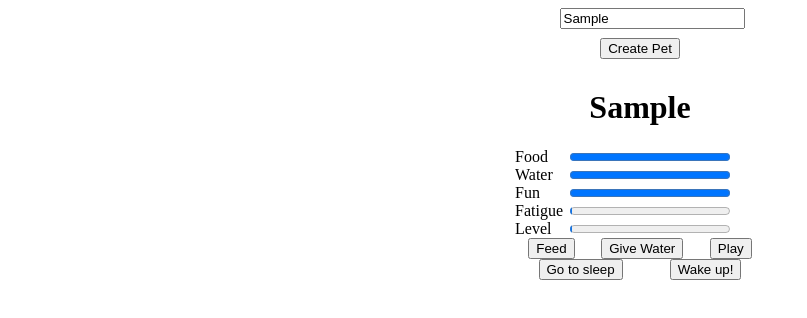
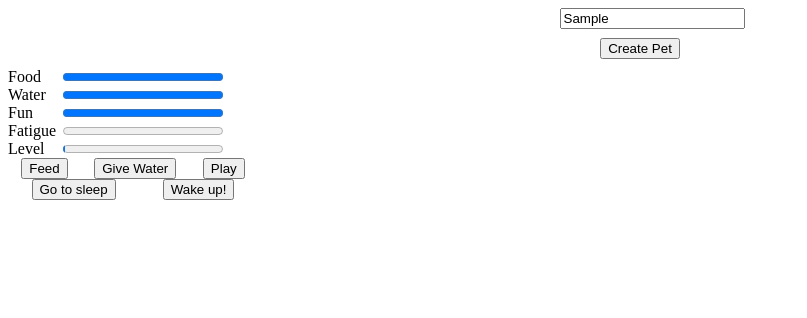
Before and after one commit to iulian-redinciuc/tamagotchi-app, a plain HTML site: page index.html in a window 1280 px wide. Both pictures are taken after typing "Sample" into the empty fields and a click on the button "Create Pet". Shown: the whole page, without its empty margins (0-807 px from the left). Drawn offline with Linux system fonts and the light colour scheme.

Commit message:
added mvc

```diff
--- /dev/null
+++ b/ctrl.js
@@ -0,0 +1,16 @@
+let submitBtn = document.getElementById("sbm-form");
+
+
+
+submitBtn.addEventListener("click", function (e) {
+
+    e.preventDefault();
+    let petName = document.getElementById("pet-name").value;
+    let view = createPet(PetModel, petName);
+    PetModel.addPet(petName);
+    document.getElementById("pets2").appendChild(view);
+
+
+
+
+})
--- a/index.html
+++ b/index.html
@@ -16,10 +16,13 @@
         <button id="sbm-form">Create Pet</button>
     </form>
 </div>
-<div id="pets">
+<div id="pets2">
 
 </div>
-<script src="./script.js"></script>
+<!-- <script src="./script.js"></script> -->
+<script src="./model.js"></script>
+<script src="./view.js"></script>
+<script src="./ctrl.js"></script>
 <script>
 
 </script>
--- /dev/null
+++ b/model.js
@@ -0,0 +1,22 @@
+let PetModel = (function() {
+    let myPets = [];
+    let myObservers = [];
+
+    function notifySubscribers() {
+        myObservers.forEach(function(observer) {
+            if(typeof observer.notify === "function") {
+                observer.notify(myPets);
+            }
+        })
+    }
+
+    return {
+        addPet: function (pet) {
+            myPets.push(pet);
+            notifySubscribers();
+        },
+        subscribe(observer) {
+            myObservers.push(observer);
+        }
+    }
+})();
--- /dev/null
+++ b/view.js
@@ -0,0 +1,215 @@
+function createPet(myModel, name, food = 100, water = 100, fun = 100, fatigue = 0) {
+
+        let pet = {
+            name: name,
+            isAlive: true,
+            isSleeping: false,
+            food: food,
+            water: water,
+            fun: fun,
+            fatigue: fatigue,
+            level: 1,
+            endGame: function () {
+
+                pet.isAlive = false;
+                pet.petNeedsObject.clearIntervals();
+                clearInterval(pet.petNeedsObject.intervalStack.sleepIntervalId);
+                console.log(pet.name + " is dead :(")
+            },
+            petNeedsObject: {
+                checkStatus: function (petNeed) {
+                    if (petNeed === 0) {
+                        pet.endGame();
+                    }
+                },
+                foodNeed: function () {
+                    let interval = setInterval(function () {
+                        console.log(pet.name + "\'s food: " + pet.food);
+                        pet.food -= 1;
+
+                        pet.petNeedsObject.checkStatus(pet.food);
+                    }, 10000)
+                    pet.petNeedsObject.intervalStack.stack.push(interval);
+                },
+
+                waterNeed: function () {
+                    let interval = setInterval(function () {
+                        console.log(pet.name + "\'s water: " + pet.water);
+                        pet.water -= 1;
+
+                        pet.petNeedsObject.checkStatus(pet.water);
+                    }, 5000)
+                    pet.petNeedsObject.intervalStack.stack.push(interval);
+
+                },
+
+                restNeed: function () {
+                    let interval = setInterval(function () {
+
+                        if (!pet.isSleeping) {
+
+                            pet.fatigue += 1;
+                            if (pet.fatigue === 100) {
+                                console.log(pet.petNeedsObject.intervalStack.stack);
+                                pet.isSleeping = true;
+                                pet.petNeedsObject.clearIntervals();
+
+                            }
+
+                        } else {
+
+                            pet.fatigue -= 1;
+                            if (pet.fatigue === 0) {
+                                console.log(pet.petNeedsObject.intervalStack.stack);
+
+                                pet.isSleeping = false;
+                                pet.petNeedsObject.foodNeed();
+                                pet.petNeedsObject.waterNeed();
+                                pet.petNeedsObject.funNeed();
+                                pet.petNeedsObject.levelUp();
+                            }
+                        }
+
+                        console.log(pet.name + "\'s fatigue: " + pet.fatigue);
+                        console.log(pet.name + "\'s sleeping status: " + pet.isSleeping);
+                    }, 2000);
+                    pet.petNeedsObject.intervalStack.sleepIntervalId = interval;
+                },
+
+                funNeed: function () {
+                    let interval = setInterval(function () {
+                        pet.fun -= 1;
+
+                        console.log(pet.name + "\'s fun: " + pet.fun);
+                    }, 20000)
+                    pet.petNeedsObject.intervalStack.stack.push(interval);
+                },
+
+                levelUp: function () {
+                    let interval = setInterval(function () {
+                        pet.level += 1;
+
+                        console.log(pet.name + "\'s level: " + pet.level);
+                    }, 60000)
+                    pet.petNeedsObject.intervalStack.stack.push(interval);
+                },
+
+                intervalStack: {
+                    stack: [],
+                    sleepIntervalId: undefined
+                },
+                clearIntervals: function () {
+                    for (let i = 0; i < pet.petNeedsObject.intervalStack.stack.length; i++) {
+                        clearInterval(pet.petNeedsObject.intervalStack.stack[i]);
+                    }
+                    pet.petNeedsObject.intervalStack.stack.length = 0;
+                }
+
+
+
+            }
+        }
+
+        let actions = {
+            feed: function () {
+                pet.food += 5;
+            },
+            drink: function () {
+                pet.water += 5;
+            },
+            goToSleep: function () {
+                pet.isSleeping = true;
+                pet.petNeedsObject.clearIntervals();
+            },
+            wakeUp: function () {
+                pet.isSleeping = false;
+            },
+            play: function () {
+                pet.fun += 5;
+            },
+            savePet: function () {
+                let statsToLocalStorage = {
+                    name: name,
+                    isAlive: true,
+                    isSleeping: false,
+                    food: food,
+                    water: water,
+                    fun: fun,
+                    fatigue: fatigue,
+                    level: 1,
+                }
+                localStorage.setItem(pet.name, JSON.stringify(statsToLocalStorage));
+            }
+
+        };
+
+        pet.petNeedsObject.foodNeed();
+        pet.petNeedsObject.waterNeed();
+        pet.petNeedsObject.funNeed();
+        pet.petNeedsObject.levelUp();
+        pet.petNeedsObject.restNeed();
+        // actions.savePet();
+        let pets = document.createElement("div");
+
+        pets.notify = function(petsList) {
+            pets.innerHTML = null;
+            petsList.forEach(function(animal) {
+                let child = document.createElement("div");
+                child.className = "pet";
+
+
+                let petName = document.createElement("h1");
+                petName.innerText =  animal;
+
+                let foodStatus = document.createElement("div");
+                foodStatus.innerHTML = `<div class="status">Food </div><progress id="${pet.name}-food" value="100" max="100"></progress><br>`;
+                let waterStatus = document.createElement("div");
+                waterStatus.innerHTML = `<div class="status">Water </div><progress id="${pet.name}-water" value="100" max="100"></progress><br>`
+                let funStatus = document.createElement("div");
+                funStatus.innerHTML = `<div class="status">Fun </div><progress id="${pet.name}-fun" value="100" max="100"></progress><br>`;
+                let fatigueStatus = document.createElement("div");
+                fatigueStatus.innerHTML = ` <div class="status">Fatigue </div><progress id="${pet.name}-fatigue" value="0" max="100"></progress><br>`;
+                let levelStatus = document.createElement("div");
+                levelStatus.innerHTML = `<div class="status">Level </div><progress id="${pet.name}-level" value="1" max="100"></progress>`;
+                let actions = document.createElement("div")
+                actions.classList.add("call-to-actions");
+                actions.innerHTML = `
+                <button id="${pet.name}-feed">Feed</button>
+                <button id="${pet.name}-give-water">Give Water</button>
+                <button id="${pet.name}-play">Play</button>
+                <button id="${pet.name}-sleep">Go to sleep</button>
+                <button id="${pet.name}-wake">Wake up!</button>`
+                child.appendChild(foodStatus);
+                child.appendChild(waterStatus);
+                child.appendChild(funStatus);
+                child.appendChild(fatigueStatus);
+                child.appendChild(levelStatus);
+                child.appendChild(actions);
+                pets.appendChild(child)
+
+            });
+
+        }
+        myModel.subscribe(pets);
+        // let feedBtn = document.getElementById(pet.name + "-feed");
+        // feedBtn.addEventListener("click", function(){
+        //     actions.feed();
+        // });
+        // let waterBtn = document.getElementById(pet.name + "-give-water");
+        // waterBtn.addEventListener("click", function(){
+        //     actions.drink();
+        // });
+        // let playBtn = document.getElementById(pet.name + "-play");
+        // playBtn.addEventListener("click", function(){
+        //     actions.play();
+        // });
+        // let sleepBtn = document.getElementById(pet.name + "-sleep");
+        // sleepBtn.addEventListener("click", function(){
+        //     actions.goToSleep();
+        // });
+        // let wakeBtn = document.getElementById(pet.name + "-wake");
+        // wakeBtn.addEventListener("click", function(){
+        //     actions.wakeUp();
+        // });
+        return pets;
+    }
```
